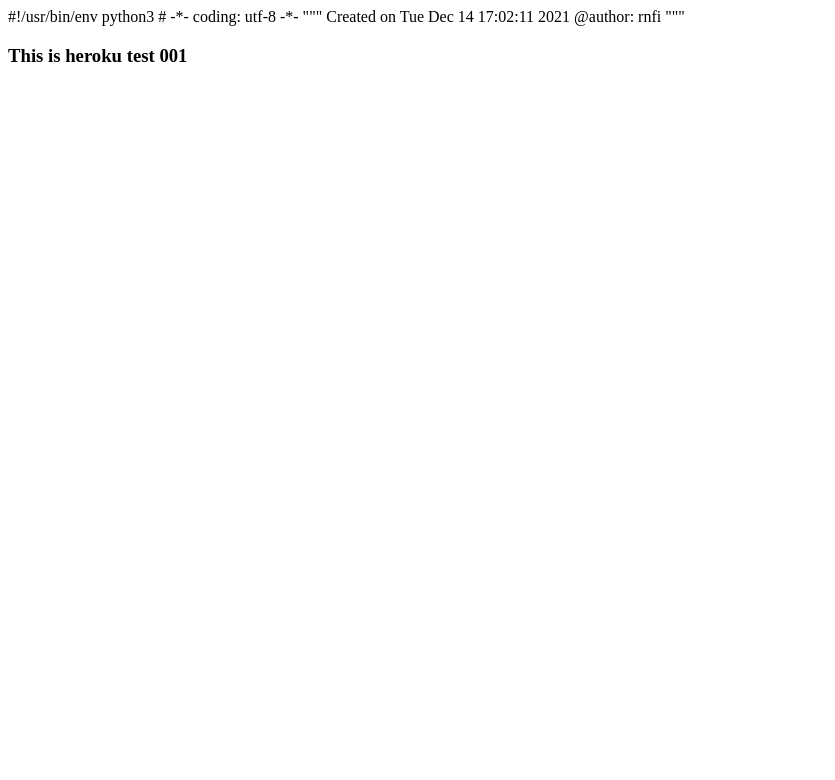
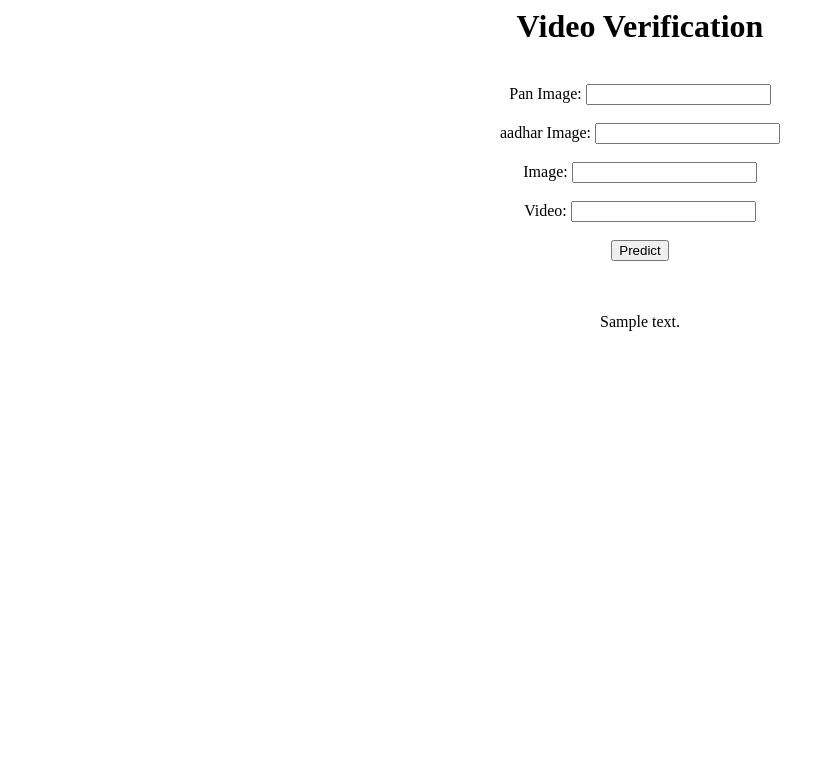
Before and after one commit to avinashrnfi/faceMatching, a Flask app: template templates/index.html in a window 1280 px wide. Shown: the top 780 px of the page, without its empty margins (0-835 px from the left). Run offline with Flask 2, Linux system fonts and the light colour scheme; the template is opened without the code that fills it: most values are stand-ins (such as "Sample title", 1, 10 or a date in 2020).

Commit message:
Update index.html

```diff
--- a/templates/index.html
+++ b/templates/index.html
@@ -1,15 +1,23 @@
-#!/usr/bin/env python3
-# -*- coding: utf-8 -*-
-"""
-Created on Tue Dec 14 17:02:11 2021
-
-@author: rnfi
-"""
-
 <html>
-<body>
-<div>
-<h3>This is heroku test 001 </h3>
-</div>
-</body>
+  <body>
+    <div class="login">
+      <center><h1>Video Verification</h1>
+      <br>
+       <form action="{{url_for('predict')}}"method="post">
+            <div><span>Pan Image: </span><span><input type="text"></span></div>
+          <br>
+            <div><span>aadhar Image: </span><span><input type="text"></span></div>
+          <br>
+            <div><span>Image: </span> <span><input type="text"></span> </div>
+          <br>
+            <div> <span>Video: </span><span><input type="text"></span> </div>
+          <br>
+            <div><span><button type="submit"> Predict</button></span></div>
+     </form>
+     <br>
+     <br>
+     {{prediction_text}}
+    </div>
+    </center>
+  </body>
 </html>
```
